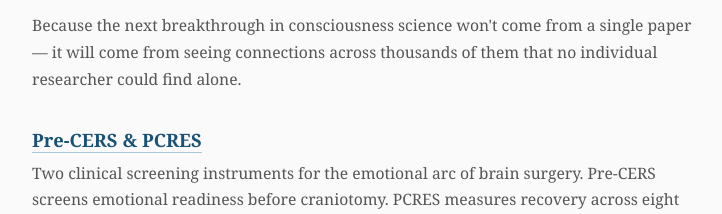
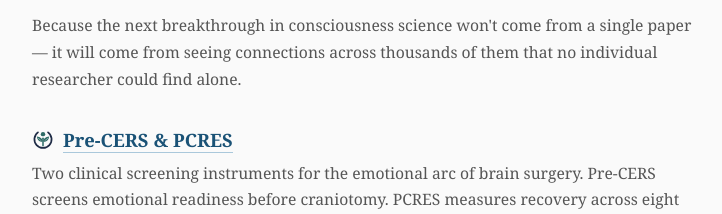
Before and after one commit to stormchaser-creator/drericwhitney-site, a plain HTML site: page index.html in a window 1280 px wide. Shown: the part 3020-3234 px from the top of the page, without its empty margins (272-994 px from the left). Drawn offline with Linux system fonts and the light colour scheme.

Commit message:
Add PCRES Still Growing logo beside the project title
Places the approved 22px PCRES mark next to Pre-CERS & PCRES,
matching the Still You and CredentialDOMD treatment. No logos
are added for The Decoded Human, The Encoded Human Project, or
ANMG CallSync.

```diff
--- a/index.html
+++ b/index.html
@@ -142,7 +142,7 @@ section{padding:36px 0}
 </div>
 
 <div class="project">
-<h3><a href="https://pcres.org" rel="noopener">Pre-CERS &amp; PCRES</a></h3>
+<h3><img class="logo" src="img/logo-pcres.svg" alt="" width="22" height="22"><a href="https://pcres.org" rel="noopener">Pre-CERS &amp; PCRES</a></h3>
 <p>Two clinical screening instruments for the emotional arc of brain surgery. Pre-CERS screens emotional readiness before craniotomy. PCRES measures recovery across eight domains &mdash; identity, cognition, emotions, grief, fatigue, social connection, the medical-experience gap, and hope. Free, open, and undergoing formal psychometric validation.</p>
 <p>Because surviving surgery is not the same as feeling like yourself again.</p>
 </div>
```
Also changed, not shown: img/logo-pcres.svg (added), 1 other file.
